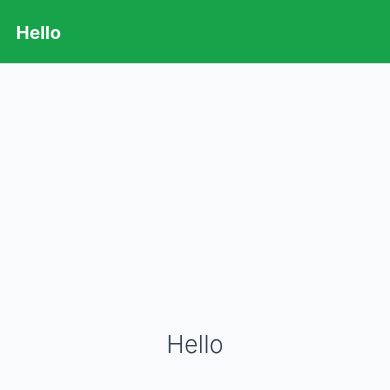
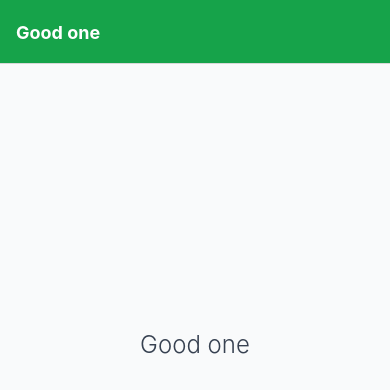
Before and after one commit to bayradion/project-cmkx7yay80001ca2cx6mmk2e9, a React Native app: screen /Home in a window 390 px wide. Shown: the top 390 px of the page. Built offline with nearby package versions, Linux system fonts and the light colour scheme.

Commit message:
feat: Current project files: - App.tsx - package.json - src/components/Counter

```diff
--- a/App.tsx
+++ b/App.tsx
@@ -30,7 +30,7 @@ export default function App() {
         <Stack.Screen
           name="Home"
           component={HomeScreen}
-          options={{ title: 'Hello' }}
+          options={{ title: 'Good one' }}
         />
       </Stack.Navigator>
     </NavigationContainer>
--- a/src/screens/HomeScreen.tsx
+++ b/src/screens/HomeScreen.tsx
@@ -11,7 +11,7 @@ export default function HomeScreen() {
     <SafeAreaView style={styles.container}>
       <View style={styles.content}>
         <View style={styles.counterContainer}>
-          <Text style={styles.counterLabel}>Hello</Text>
+          <Text style={styles.counterLabel}>Good one</Text>
           <Text style={styles.counterValue}>{count}</Text>
         </View>
 
```
